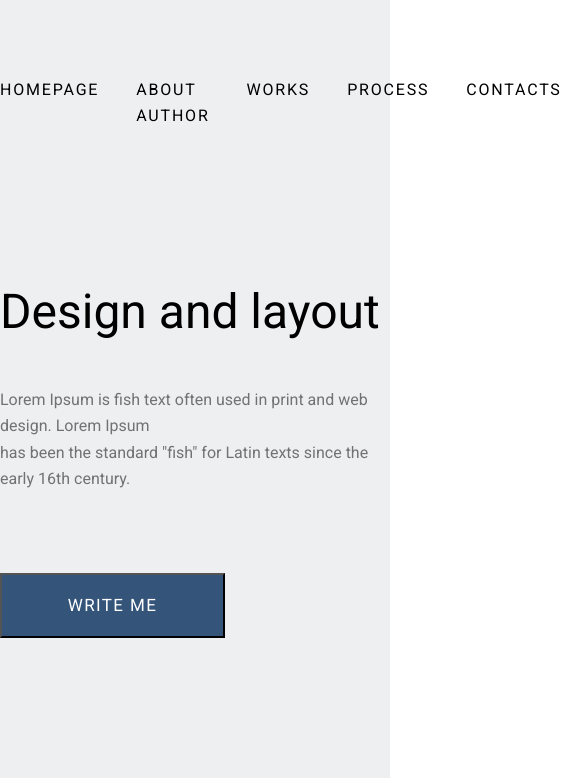
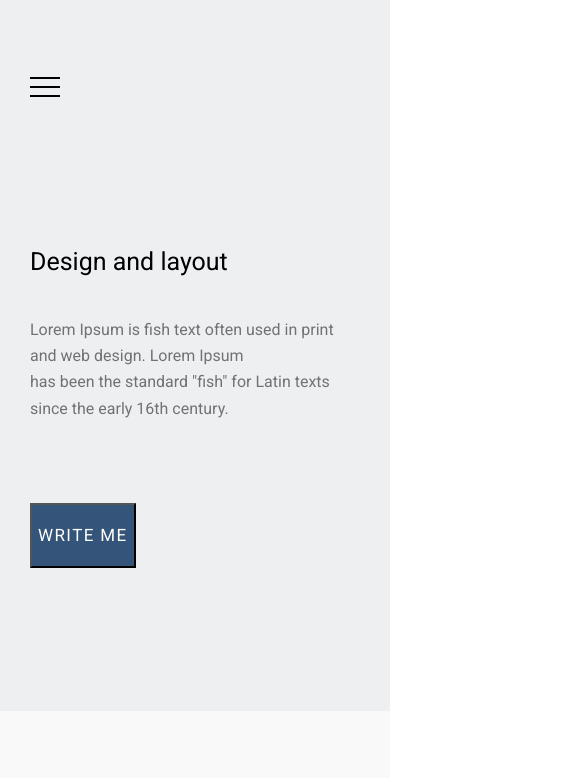
Before and after one commit to PIYPIY06/MELNYCHUK-OLEKSII, a plain HTML site: page HW9/index.html in a window 390 px wide. Shown: the top 778 px of the page, 585 px wide, since content can reach past the window. Drawn offline with nearby package versions, Linux system fonts and the light colour scheme.

Commit message:
HW16 completed

```diff
--- a/HW9/index.html
+++ b/HW9/index.html
@@ -4,21 +4,25 @@
     <link rel="stylesheet" href="./reset.css">
     <link rel="stylesheet" href="./styles.css">
     <meta charset="UTF-8">
-    <meta name="viewport" content="width=device-width, initial-scale=1.0">
+    <meta name="viewport" content="width=device-width, initial-scale=1.0, maximum-scale=1.0,user-scalable=0">
     <title>HW9</title>
     <link rel="stylesheet" href="https://fonts.googleapis.com/css2?family=Roboto&display=swap">
 </head>
 
 <body>
+    <script src="https://ajax.googleapis.com/ajax/libs/jquery/3.7.0/jquery.min.js"></script>
     <header class="header">
         <div class="top container">
+            <div class="burger">
+                <span></span>
+            </div>
             <nav class="top__navigation">
                 <ul class="top__list">
-                    <li class="top__item"><a class="top__link" href="*">HOMEPAGE</a></li>
-                    <li class="top__item"><a class="top__link" href="*">ABOUT AUTHOR</a></li>
-                    <li class="top__item"><a class="top__link" href="*">WORKS</a></li>
-                    <li class="top__item"><a class="top__link" href="*">PROCESS</a></li>
-                    <li class="top__item"><a class="top__link" href="*">CONTACTS</a></li>
+                    <li><a class="top__link" href="*">HOMEPAGE</a></li>
+                    <li><a class="top__link" href="*">ABOUT AUTHOR</a></li>
+                    <li><a class="top__link" href="*">WORKS</a></li>
+                    <li><a class="top__link" href="*">PROCESS</a></li>
+                    <li><a class="top__link" href="*">CONTACTS</a></li>
                 </ul>
             </nav>
             <h1 class="top__title">Design and layout</h1>
@@ -103,7 +107,7 @@
             <h2 class="work__title">How do I work</h2>
             <p class="work__parg">Lorem Ipsum is fish text often used in print and web design. Lorem Ipsum<br>
                 has been the standard "fish" for Latin texts since the early 16th century.</p>
-            <iframe class="work__video" width="1110px" height="600px" src="https://www.youtube.com/embed/7PIji8OubXU"
+            <iframe class="work__video" width="100%" height="315px" src="https://www.youtube.com/embed/7PIji8OubXU"
                 title="YouTube video player" frameborder="0" allow="accelerometer; autoplay; clipboard-write;
                 encrypted-media; gyroscope; picture-in-picture; web-share" allowfullscreen></iframe>
         </div>
--- a/HW9/styles.css
+++ b/HW9/styles.css
@@ -1,8 +1,11 @@
 /* Стили для .header */
-
-
 .header {
     background-color: #EEEFF1;
+
+}
+
+html, body{
+    height:100%;
 }
 
 .container {
@@ -10,8 +13,66 @@
     margin: 0 auto;
 }
 
+@media screen and (max-width:1200px){
+    .container{max-width:970px;}
+
+    @media screen and (max-width:992px){
+ .container{max-width:750px;}
+}
+ @media screen and (max-width:767px) {
+    .container{
+        max-width:none;
+        margin:0 30px;
+
+    }
+ }
+}
+
 .top{
     padding: 77px 0 143px;
+}
+
+.burger{
+    display:none;
+}
+
+@media screen and ( min-width:320px) and  (max-width:480px){
+    .burger{
+     display:block;
+     width:30px;
+     height:20px;
+     position:relative;
+    }
+
+    .burger span{
+        position:absolute;
+        background-color:#000000;
+        position:absolute;
+        left:0;
+        width: 100%;
+        height:2px;
+        top:9px;
+
+    }
+    .burger:before,
+    .burger:after{
+        content:'';
+        position:absolute;
+        background-color: #000;
+        width:100%;
+        height:2px;
+        left:0;
+    }
+     .burger:before{
+        top:0;
+    }
+    .burger:after{
+        bottom:0;
+    }
+
+    .top__navigation{
+    display: none;
+    }
 }
 
 .top__list{
@@ -19,7 +80,7 @@
     flex-direction: row;
 }
 
-.top__item{
+li{
     color: #000;
     font-family: Roboto, sans-serif;
     font-size: 16px;
@@ -30,6 +91,15 @@
     text-transform: uppercase;
     margin-right:37px;
 }
+
+@media screen and (max-width:730px){
+    li{
+        font-size:12px;
+        margin-right:14px;
+    }
+}
+
+
 
 .top__item:last-child {
     margin-right: 0;
@@ -50,6 +120,26 @@
     padding-top: 144px;
 }
 
+@media screen and (max-width:480px){
+    .top__title{
+    font-size: 35px;
+    }
+
+    .top__parg,
+    .about__parg,
+    .work__parg{
+        font-size:10px;
+    }
+    }
+
+    @media screen and (min-width:320px){
+        .top__title,
+        .about__title,
+        .work__title{
+            font-size:25px;
+        }
+}
+
 .top__parg {
     margin: 35px 0 81px;
     color: #727272;
@@ -61,7 +151,7 @@
 }
 
 .top__btn {
-    width: 225px;
+
     height: 65px;
     background-color: #34547A;
     color: #FFF;
@@ -116,6 +206,15 @@
     justify-content: space-between;
 }
 
+@media screen and (max-width:992px) {
+    .project{
+        display: flex;
+        flex-direction: row;
+        justify-content: space-between;
+        flex-wrap: wrap;
+    }
+}
+
 .project__wrapper{
     display: flex;
     flex-direction: row;
@@ -153,6 +252,14 @@ flex-direction: column;
     font-weight: 400;
     line-height: 164.063%;
     margin-right: 59px;
+}
+
+@media screen and (min-width:320px) and (max-width:380px){
+    .project__image,
+    .project__title,
+    .project__parg{
+        display: none;
+    }
 }
 
 /* Стили для section-work */
@@ -211,3 +318,10 @@ footer {
     font-weight: 400;
     line-height: 164.063%;
 }
+
+@media screen and (min-width:320px) and (max-width:767px){
+    .work__video{
+        width: 100%;
+        height:50%;
+    }
+}
```
